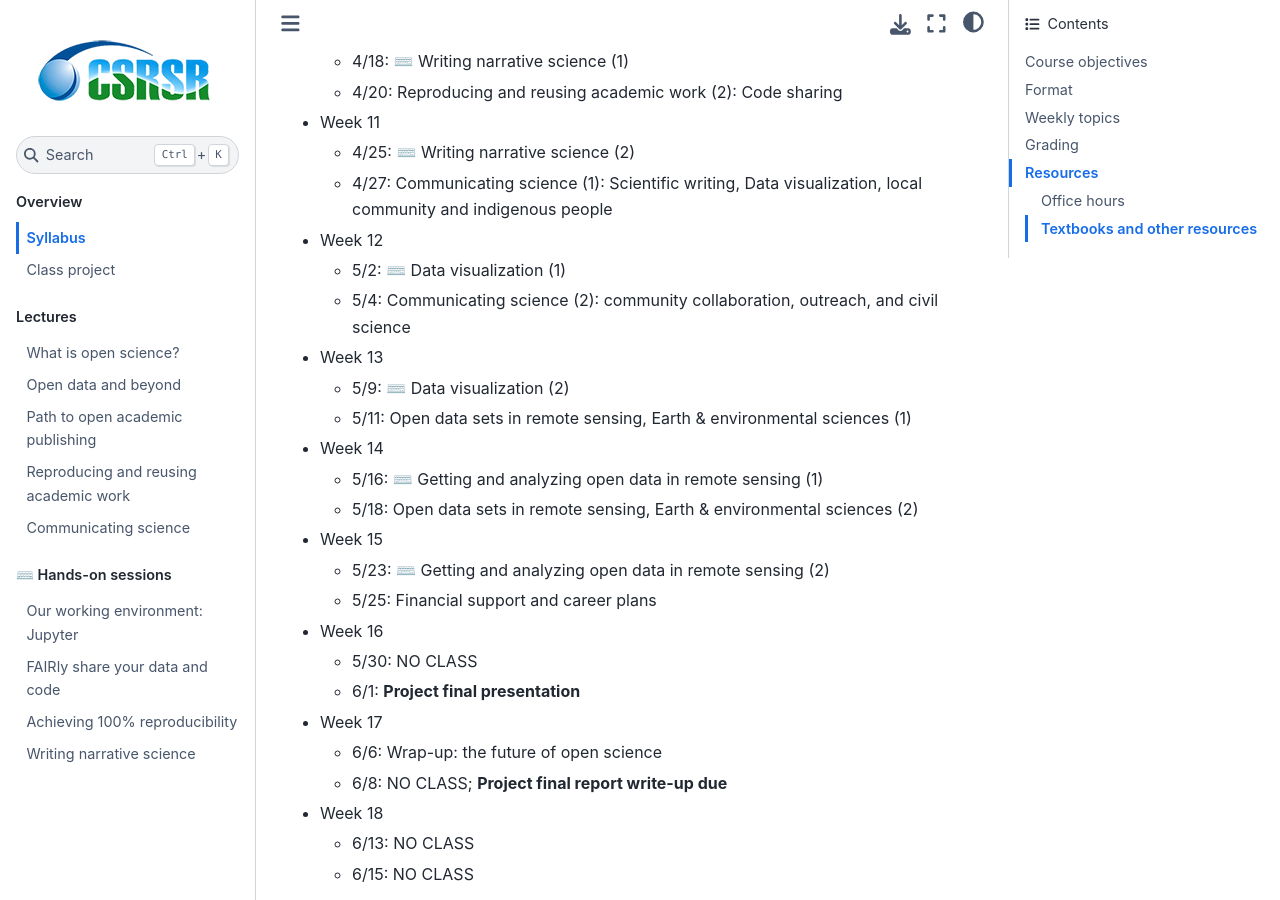
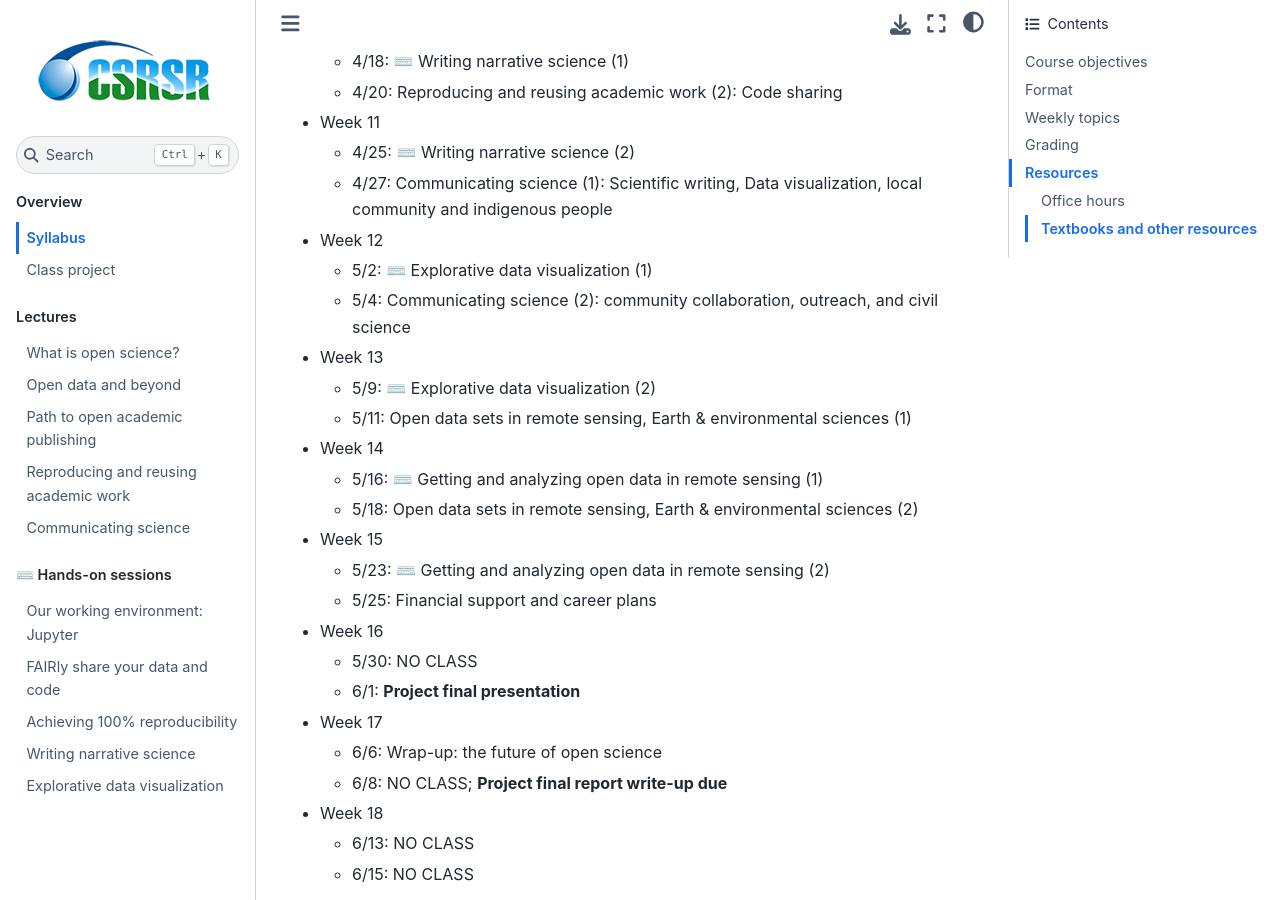
Before and after one commit to whyjz/ncu-open-science, a Jupyter Book: the page built from docs/syllabus.md, in a window 1280 px wide and 900 px high, scrolled down 2291 px. Built offline with Jupyter Book 1.0.4 settings and Sphinx 7.4.7 and the Sphinx Book theme 1.1.4, drawn with Linux system fonts in a browser that asks for light colours; pages that are not in the unit, such as notebooks, are missing from menus.

Commit message:
Add H5 content 2

```diff
--- a/docs/_toc.yml
+++ b/docs/_toc.yml
@@ -21,3 +21,4 @@ parts:
     - file: handson/H2-FAIRdata
     - file: handson/H3-Reproducibility
     - file: handson/H4-Narrative
+    - file: handson/H5-Visualization
--- a/docs/syllabus.md
+++ b/docs/syllabus.md
@@ -73,10 +73,10 @@ This is a tentative schedule; the actual content is subject to change depending
   - 4/25: ⌨️ Writing narrative science (2)
   - 4/27: Communicating science (1): Scientific writing, Data visualization, local community and indigenous people
 - Week 12
-  - 5/2: ⌨️ Data visualization (1)
+  - 5/2: ⌨️ Explorative data visualization (1)
   - 5/4: Communicating science (2): community collaboration, outreach, and civil science
 - Week 13
-  - 5/9: ⌨️ Data visualization (2)
+  - 5/9: ⌨️ Explorative data visualization (2)
   - 5/11: Open data sets in remote sensing, Earth & environmental sciences (1)
 - Week 14
   - 5/16: ⌨️ Getting and analyzing open data in remote sensing (1)
```
